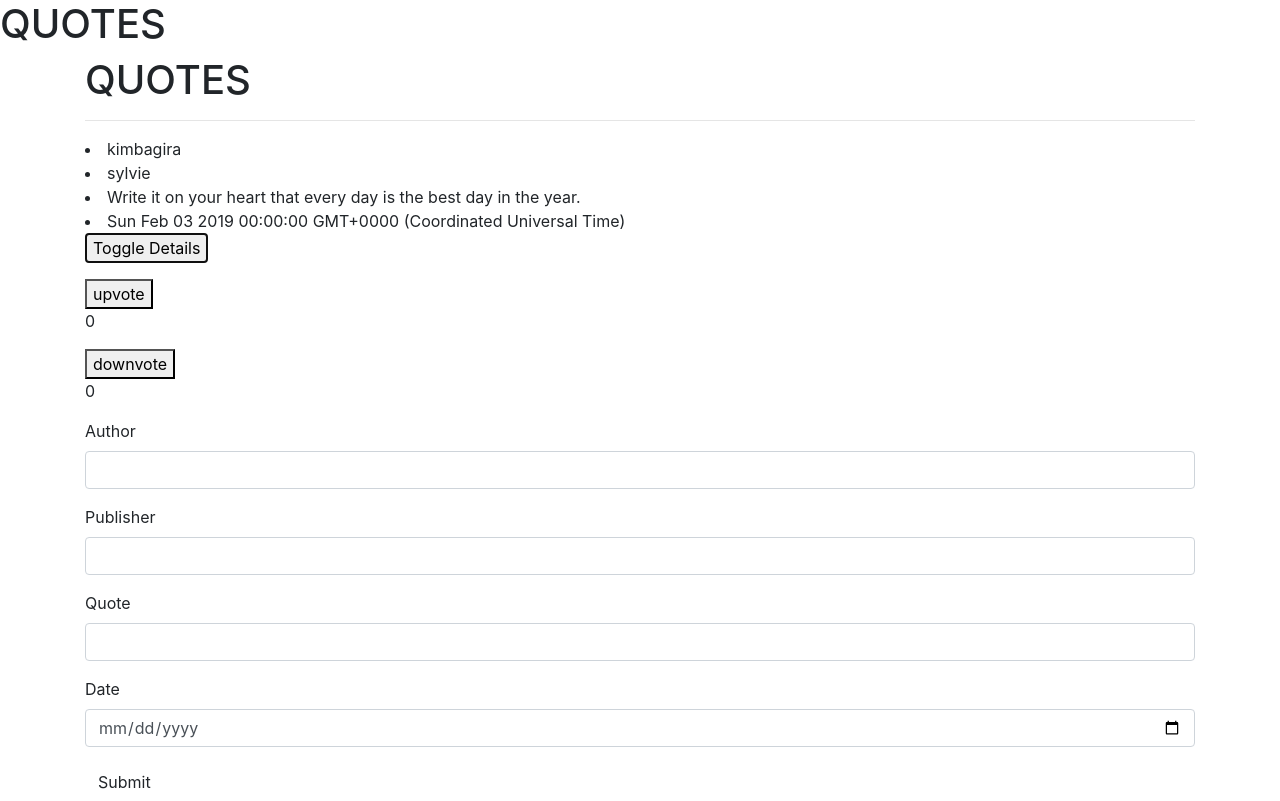
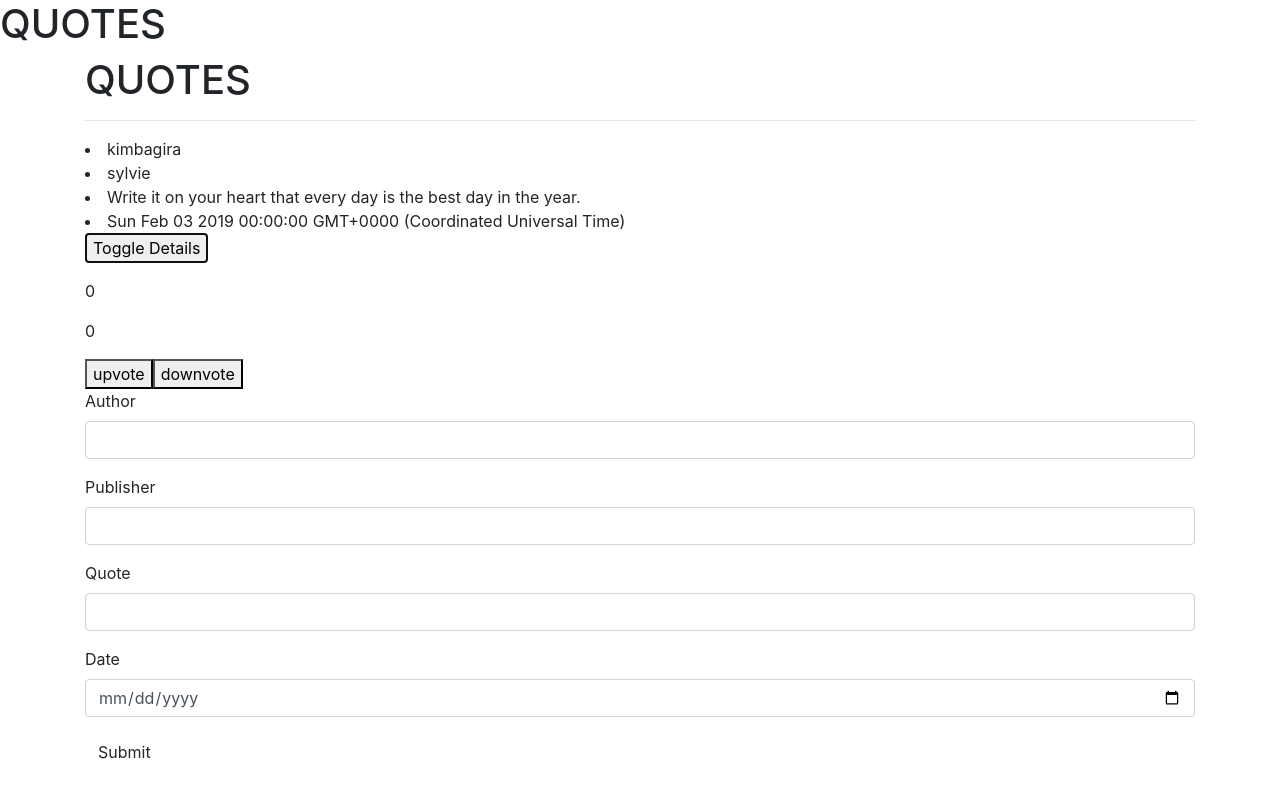
Before and after one commit to kimbagira/myprojectquote, an Angular app: page / in a window 1280 px wide. Both pictures are taken after a click on the button "Toggle Details". Built offline with nearby package versions, Linux system fonts and the light colour scheme.

Commit message:
added some changes

```diff
--- a/src/app/quote-detail/quote-detail.component.html
+++ b/src/app/quote-detail/quote-detail.component.html
@@ -1,7 +1,7 @@
 <p>
   {{quote.description}}
 </p>
-<button (click)= 'quoteupvote(true)'>upvote</button>
-<p *ngIf="voteshow">{{votequote}}</p>
-<button (click)= 'quotedownvote(true)'>downvote</button>
-<p *ngIf="voteshow">{{votequote}}</p>
+<p>{{like}}</p>
+<p>{{dislike}}</p>
+<button (click)= 'upvotequote()'>upvote</button>
+<button (click)= 'downvotequote()'>downvote</button>
--- a/src/app/quote-detail/quote-detail.component.ts
+++ b/src/app/quote-detail/quote-detail.component.ts
@@ -21,21 +21,15 @@ export class QuoteDetailComponent implements OnInit {
 
 
   //upquote
-  votequote= 0;
-  voteshow= true;
-
-voteShow(){
-  this.voteshow= true;
-  return this.votequote= this.votequote+ 1;
+  like= 0;
+  upvotequote(){
+  this.like++;
 }
 
 //downquote
-downquote= 0;
-downshow= true;
-
-downShow(){
-this.downshow= true;
-return this.downquote= this.downquote+ 1;
+dislike= 0;
+downvotequote(){
+this.dislike++;
 }
 
   constructor() { }
--- a/src/app/quote-form/quote-form.component.html
+++ b/src/app/quote-form/quote-form.component.html
@@ -19,6 +19,7 @@
         <div class="form-group">
 
             <label for="quote">Quote</label>
+
             <input type="text" required class="form-control" id="Quote" [(ngModel)]="newQuotes.Quotes" name="Quotes" #Quotes='ngModel'>
 
         </div>
--- a/src/app/quotee/quotee.component.html
+++ b/src/app/quotee/quotee.component.html
@@ -8,7 +8,7 @@
       <li>{{quote.Quotes}}</li>
       <li>{{quote.Date}}</li>
       <button (click)='toggleDetails(i)'>Toggle Details</button>
-      <app-quote-detail *ngIf='quote.showDescription' [quote]='quote' (isupvote)='upvotequote($event,i)'></app-quote-detail>
+      <app-quote-detail *ngIf='quote.showDescription' [quote]='quote'></app-quote-detail>
 
   </div>
   <app-quote-form (addQuotes)="addNewQuotes($event)"></app-quote-form>
```
